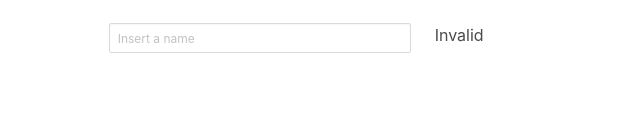
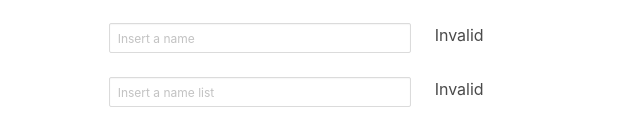
Before and after one commit to GeovaneBaldan/tc2-ex-pipes, an Angular app: page / in a window 1280 px wide. Shown: the part 199-334 px from the top of the page, without its empty margins (0-640 px from the left). Built offline with nearby package versions, Linux system fonts and the light colour scheme.

Commit message:
ABNT names list pipe OK

```diff
--- a/src/app/app.component.html
+++ b/src/app/app.component.html
@@ -47,3 +47,14 @@
   </div>
   <div class="column"></div>
 </div>
+
+<div class="columns">
+  <div class="column is-1"></div>
+  <div class="column is-3">
+    <input class="input is-small" [(ngModel)]="nameListAbnt" type="text" placeholder="Insert a name list">
+  </div>
+  <div class="column is-3">
+    <p>{{ nameListAbnt | nameListAbntView }}</p>
+  </div>
+  <div class="column"></div>
+</div>
--- a/src/app/app.component.ts
+++ b/src/app/app.component.ts
@@ -14,4 +14,5 @@ export class AppComponent {
   phoneUS: string = "";
 
   nameAbnt: string = "";
+  nameListAbnt: string = "";
 }
--- a/src/app/app.module.ts
+++ b/src/app/app.module.ts
@@ -6,6 +6,7 @@ import { AppComponent } from './app.component';
 import { CarPlateViewPipe } from './pipes/carPlate/car-plate-view.pipe';
 import { PhoneViewPipe } from './pipes/phone/phone-view.pipe';
 import { NameAbntViewPipe } from './pipes/nameABNT/name-abnt-view.pipe';
+import { NameListAbntViewPipe } from './pipes/nameListABNT/name-list-abnt-view.pipe';
 
 @NgModule({
   declarations: [
@@ -13,6 +14,7 @@ import { NameAbntViewPipe } from './pipes/nameABNT/name-abnt-view.pipe';
     CarPlateViewPipe,
     PhoneViewPipe,
     NameAbntViewPipe,
+    NameListAbntViewPipe,
   ],
   imports: [
     BrowserModule,
--- a/src/app/pipes/nameABNT/name-abnt-view.pipe.ts
+++ b/src/app/pipes/nameABNT/name-abnt-view.pipe.ts
@@ -7,7 +7,7 @@ export class NameAbntViewPipe implements PipeTransform {
 
   transform(value: string): string {
 
-    const nameTemplate = /\w+\s+\w/;
+    const nameTemplate = /[a-zA-Zà-úÀ-Ú]+\s+\w/;
 
     let valid = nameTemplate.test(value);
 
--- /dev/null
+++ b/src/app/pipes/nameListABNT/name-list-abnt-view.pipe.ts
@@ -0,0 +1,32 @@
+import { Pipe, PipeTransform } from '@angular/core';
+import { NameAbntViewPipe } from '../nameABNT/name-abnt-view.pipe';
+
+@Pipe({
+  name: 'nameListAbntView'
+})
+export class NameListAbntViewPipe implements PipeTransform {
+
+  transform(value: string): string {
+
+    let SingleNameConverter: NameAbntViewPipe = new NameAbntViewPipe();
+
+    let nameList: string[] = value.split(", ");
+
+    if (nameList.length > 3)
+      return SingleNameConverter.transform(nameList[0]) + " et. al.";
+
+
+    let aux: string = "";
+
+    for (let i = 0; i < nameList.length; i++) {
+      if (i === nameList.length-1) {
+        aux += SingleNameConverter.transform(nameList[i]);
+      } else {
+        aux += SingleNameConverter.transform(nameList[i]) + "; ";
+      }
+    }
+
+    return aux;
+  }
+
+}
```
Also changed, not shown: src/app/pipes/carPlate/car-plate-view.pipe.ts (line endings or trailing spaces), 1 other file (tests, documents, lock files or other folders).
